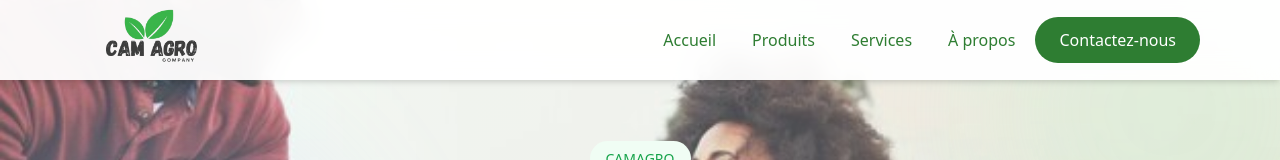
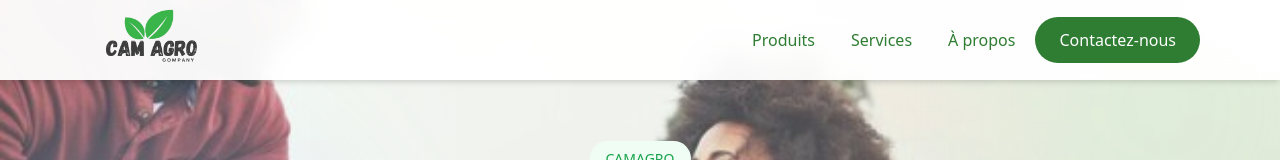
Before and after one commit to Level237/camagrocompany, a React (Vite) app: page /about in a window 1280 px wide. Shown: the top 160 px of the page. Built offline with nearby package versions, Linux system fonts and the light colour scheme.

Commit message:
Enhance Navbar by adding "Contact" link for improved navigation and user experience, while removing unused "Accueil" item from navItems for cleaner structure.

```diff
--- a/src/components/layout/Navbar.tsx
+++ b/src/components/layout/Navbar.tsx
@@ -88,6 +88,7 @@ const Navbar = () => {
               animate={{ opacity: 1, scale: 1 }}
               transition={{ duration: 0.5, delay: 0.5 }}
             >
+              <Link to="/contact">
               <Button
                 className={`rounded-full px-6 ${
                   isScrolled
@@ -97,6 +98,7 @@ const Navbar = () => {
               >
                 Contactez-nous
               </Button>
+              </Link>
             </motion.div>
           </div>
 
@@ -161,15 +163,19 @@ const Navbar = () => {
               </Link>
             ))}
             <div className="px-4 pt-3">
+              <Link to="/contact">
               <Button
+
                 className={`w-full rounded-xl ${
                   isScrolled
                     ? 'bg-[#2E7D32] hover:bg-[#1B5E20] text-white'
                     : 'bg-white text-[#2E7D32] hover:bg-green-50'
                 }`}
               >
+
                 Contactez-nous
               </Button>
+              </Link>
             </div>
           </motion.div>
         </motion.div>
--- a/src/components/layout/NavbarStyle.tsx
+++ b/src/components/layout/NavbarStyle.tsx
@@ -10,7 +10,6 @@ const NavbarStyle = () => {
 
 
   const navItems = [
-    { name: "Accueil", path: "/" },
     { name: "Produits", path: "/produits" },
     { name: "Services", path: "/services" },
     { name: "À propos", path: "/about" },
```
